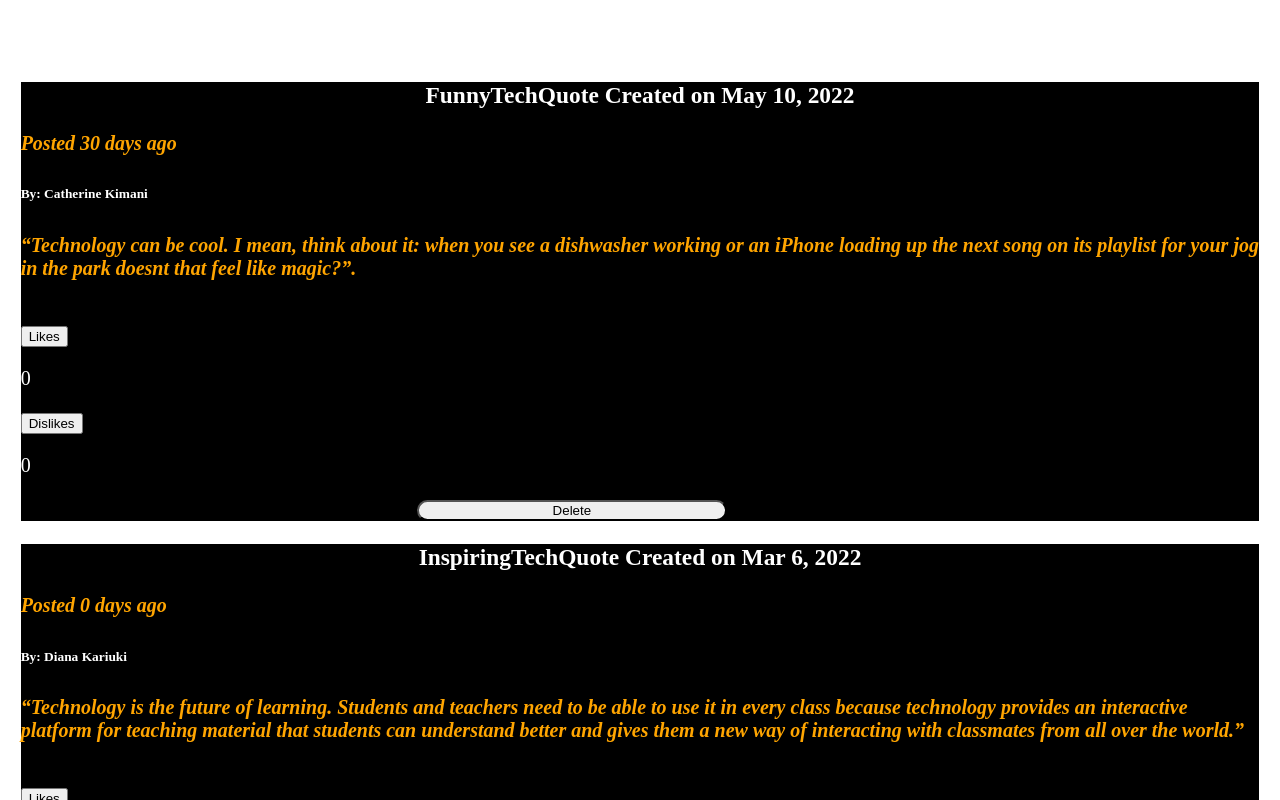
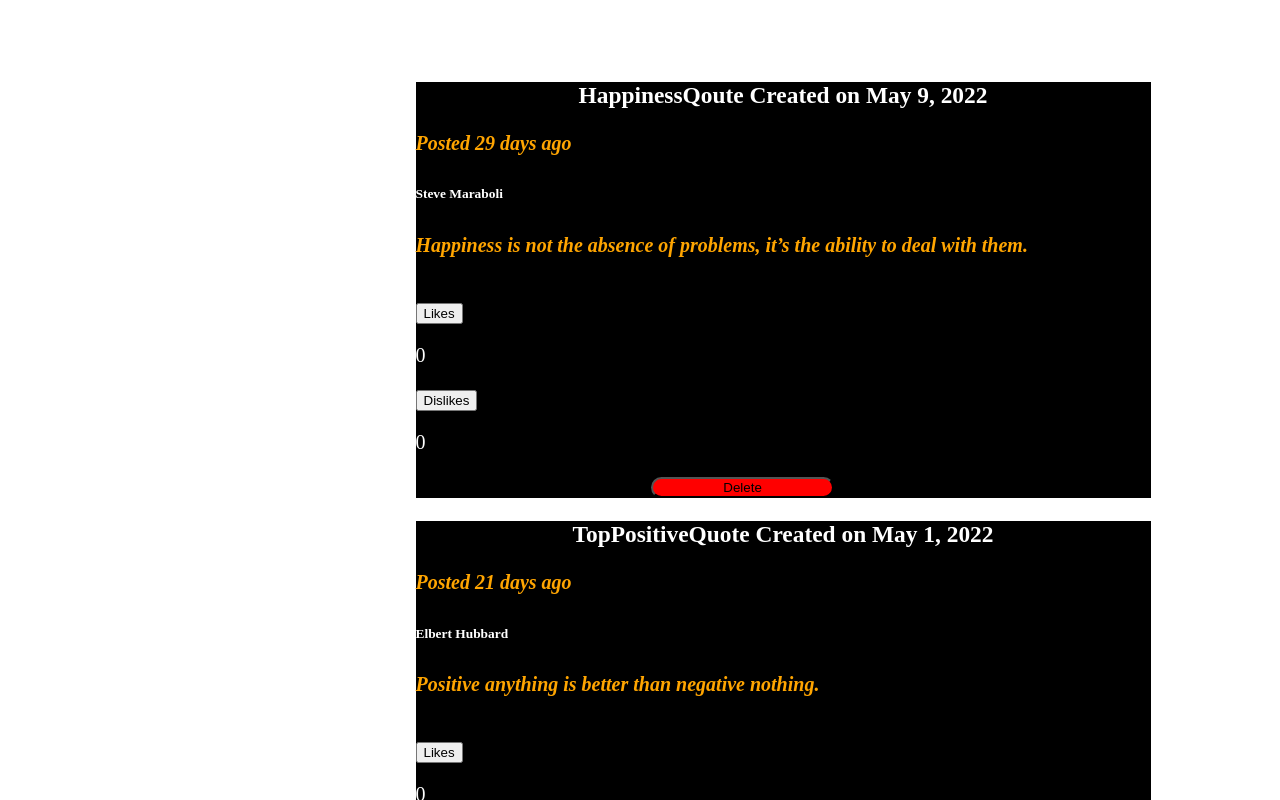
Before and after one commit to kelvinkip/Project-quotes, an Angular app: page / in a window 1280 px wide. Shown: the top 800 px of the page. Built offline with nearby package versions, Linux system fonts and the light colour scheme.

Commit message:
added qoutes and change the color of delete button

```diff
--- a/src/app/quote/quote-detail/quote-detail.component.css
+++ b/src/app/quote/quote-detail/quote-detail.component.css
@@ -4,4 +4,5 @@
     border-radius: 25px;
     width: 25%;
     margin-top: -5%;
+    background-color: red;
 }
--- a/src/app/quote/quote-detail/quote-detail.component.html
+++ b/src/app/quote/quote-detail/quote-detail.component.html
@@ -1,2 +1,2 @@
 <!-- delete button -->
-<button class="btnDelete btn-dark" (click)="deleteQuote(true)"> Delete </button>
+<button class="btnDelete btn-danger" (click)="deleteQuote(true)"> Delete </button>
--- a/src/app/quote/quote.component.css
+++ b/src/app/quote/quote.component.css
@@ -17,3 +17,7 @@
 .text-dark{
     text-align: center;
 }
+.container{
+    width: 750px;
+    margin-left: 400px;
+}
--- a/src/app/quote/quote.component.ts
+++ b/src/app/quote/quote.component.ts
@@ -8,8 +8,8 @@ import { Quote } from '../quote';
 })
 export class QuoteComponent implements OnInit {
   quotes: Quote[] = [
-    new Quote(1, "FunnyTechQuote", "“Technology can be cool. I mean, think about it: when you see a dishwasher working or an iPhone loading up the next song on its playlist for your jog in the park  doesnt that feel like magic?”.", "By: Catherine Kimani", 0, 0, new Date(2022,4,10) ),
-    new Quote(2, "InspiringTechQuote", "“Technology is the future of learning. Students and teachers need to be able to use it in every class because technology provides an interactive platform for teaching material that students can understand better and gives them a new way of interacting with classmates from all over the world.”", " By: Diana Kariuki", 0, 0, new Date(2022,2,6)),
+    new Quote(1, "HappinessQoute", "Happiness is not the absence of problems, it’s the ability to deal with them.","Steve Maraboli", 0, 0, new Date(2022,4,9)),
+    new Quote(2, "TopPositiveQuote", "Positive anything is better than negative nothing.","Elbert Hubbard", 0,0,new Date(2022,3,31)),
     new Quote(3, "MotivationalTechQuote", "If future generations are to remember us more with gratitude than sorrow, we must achieve more than just the miracles of technology. We must also leave them a glimpse of the world as it was created, not just as it looked when we got through with it.", " By: Nikas Nganga", 0, 0, new Date(2022,3,25)),
     new Quote(4, "TechQuote", "Technology has made our world so much smaller, that we can now learn about other cultures or countries with ease thanks to Youtube videos and online news stories!”", "By: Benard Kimani", 0, 0, new Date(2022,4,8)),
   ];
```
